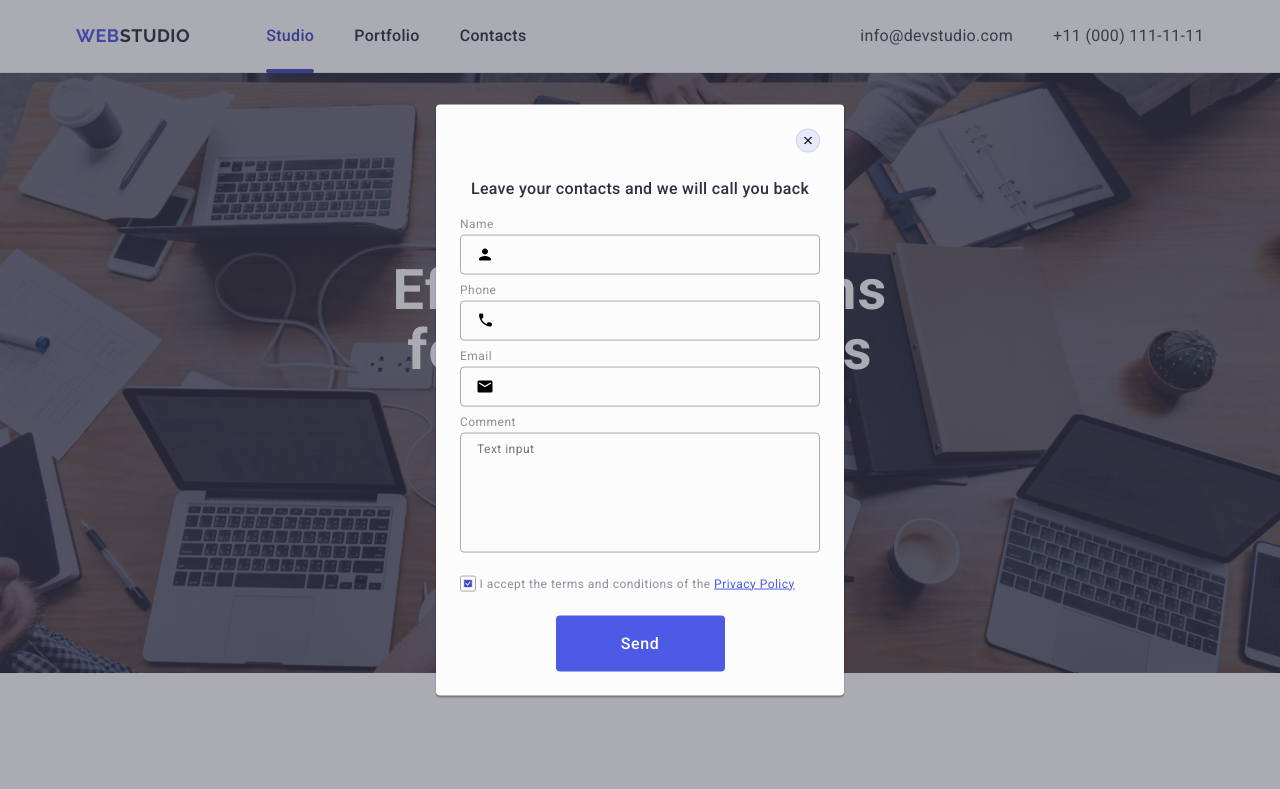
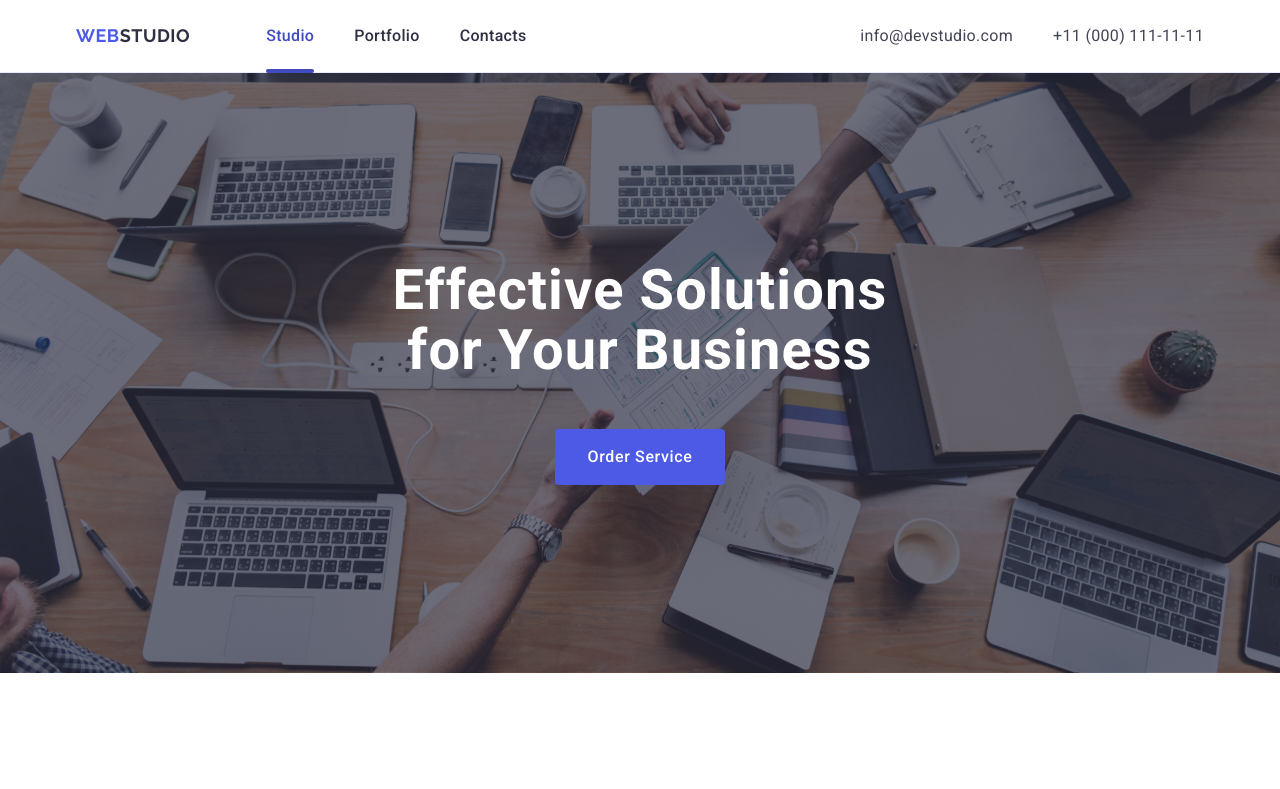
Before and after one commit to Agletty/goit-markup-hw-05, a plain HTML site: page index.html in a window 1280 px wide. Shown: the top 789 px of the page. Drawn offline with nearby package versions, Linux system fonts and the light colour scheme.

Commit message:
hw5 ed10

```diff
--- a/index.html
+++ b/index.html
@@ -499,7 +499,7 @@
     </footer>
 
     <!-- Modal -->
-    <div class="backdrop is-open" data-modal>
+    <div class="backdrop" data-modal>
       <div class="modal">
         <button class="modal-close" type="button">
           <svg class="modal-close-icon" width="8" height="8">
```
